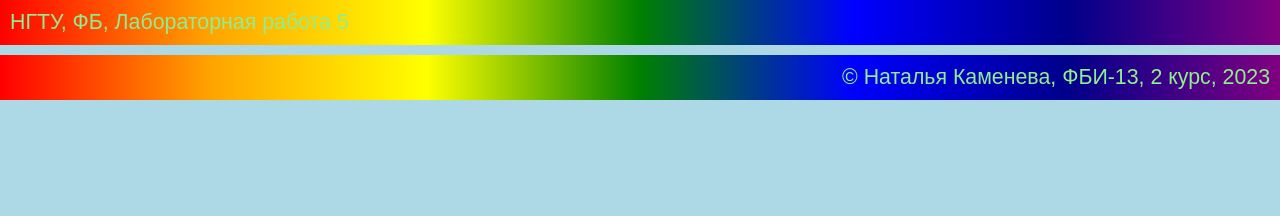
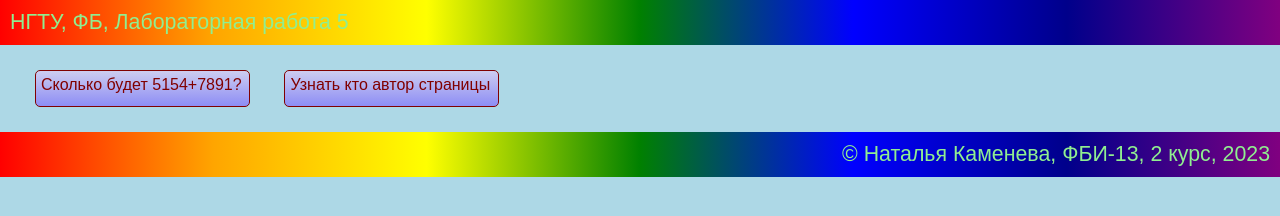
Before and after one commit to Kamenevan/web-programming-labs, a plain HTML site: page lab5.html in a window 1280 px wide. Drawn offline with Linux system fonts and the light colour scheme.

Commit message:
Вывод суммы

```diff
--- a/lab5.html
+++ b/lab5.html
@@ -6,6 +6,27 @@
     <meta name="viewport" content="width=device-width, initial-scale=1.0">
     <title>Каменева Наталья Анатольевна. Лабораторная 5</title>
     <link rel="stylesheet" href="main.css">
+    <script>
+        function showSum() {
+            let a = 5154;
+            let b = 7891;
+            let result = a + b;
+            alert('Сумма ' + a +  ' и ' + b + ' равна '+result);
+    }
+    </script>
+    <style>
+    .message {
+        cursor: pointer;
+        display: inline-block;
+        margin: 15px;
+        border: 1px solid;
+        border-radius: 5px;
+        padding: 5px;
+        width: 203px;
+        height: 25px;
+        background: linear-gradient(rgb(205, 205, 240), rgb(141, 141, 245));
+    }
+    </style>
 </head>
 
 <body>
@@ -14,6 +35,8 @@
     </header>
 
     <main>
+        <div class="message" onclick="showSum()">Сколько будет 5154+7891?</div>
+        <div class="message">Узнать кто автор страницы</div>
     </main>
 
     <footer>
```
